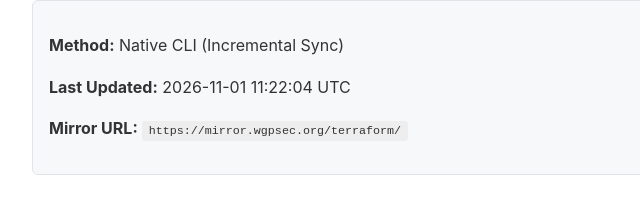
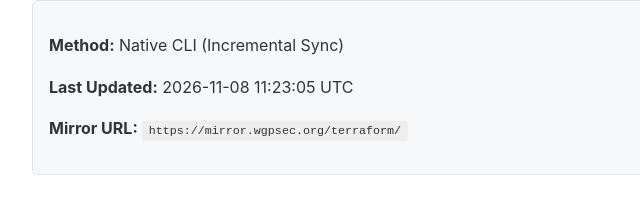
Before and after one commit to wgpsec/mirror, a plain HTML site: page terraform/index.html in a window 1280 px wide. Shown: the part 136-340 px from the top of the page, 108-748 px from the left. Drawn offline with Linux system fonts and the light colour scheme.

Commit message:
Mirror: Sync latest versions & rebuild index 0156e1a41bd392aaf54c59e0ed7be31f5449a645

```diff
--- a/terraform/index.html
+++ b/terraform/index.html
@@ -26,7 +26,7 @@
     <h1>Terraform Provider Mirror</h1>
     <div class="status">
         <p><strong>Method:</strong> Native CLI (Incremental Sync)</p>
-        <p><strong>Last Updated:</strong> 2026-11-01 11:22:04 UTC</p>
+        <p><strong>Last Updated:</strong> 2026-11-08 11:23:05 UTC</p>
         <p><strong>Mirror URL:</strong> <code>https://mirror.wgpsec.org/terraform/</code></p>
     </div>
 
```
